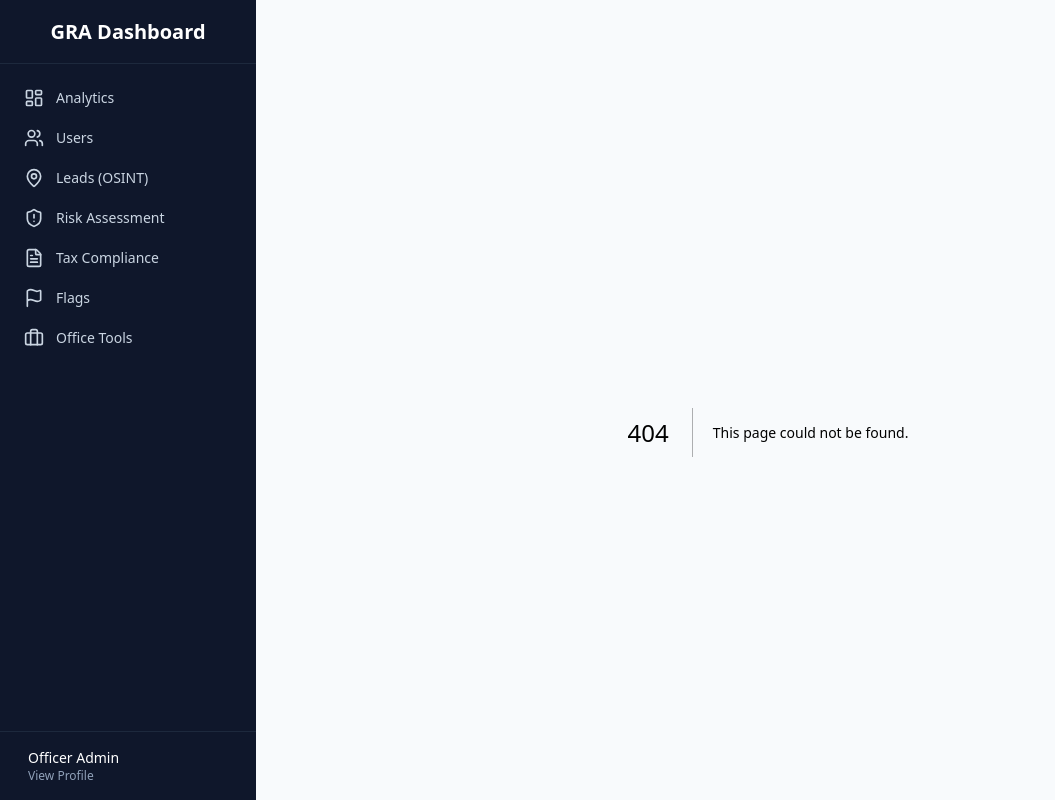
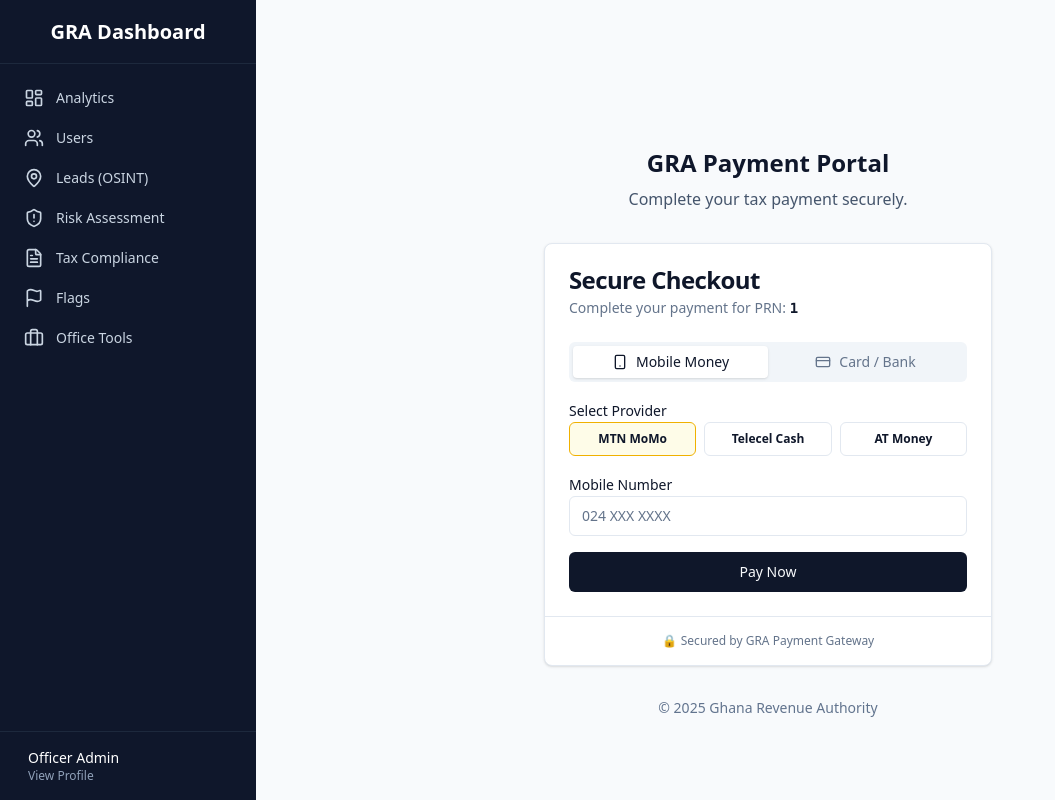
Before and after one commit to saruni-spec/gra-dashboard, a Next.js app: page /checkout/1 in a window 1280 px wide. Before the commit this address had no page. Shown: the whole page, without its empty margins (0-1055 px from the left). Built offline with nearby package versions, Linux system fonts and the light colour scheme.

Commit message:
add checkout

```diff
--- a/package.json
+++ b/package.json
@@ -12,6 +12,7 @@
     "@radix-ui/react-dialog": "^1.1.15",
     "@radix-ui/react-label": "^2.1.8",
     "@radix-ui/react-slot": "^1.2.4",
+    "@radix-ui/react-tabs": "^1.1.13",
     "@types/leaflet": "^1.9.21",
     "class-variance-authority": "^0.7.1",
     "clsx": "^2.1.1",
--- /dev/null
+++ b/src/app/checkout/[prn]/page.tsx
@@ -0,0 +1,22 @@
+import { PaymentForm } from "@/components/checkout/PaymentForm";
+
+export default async function CheckoutPage({
+  params,
+}: {
+  params: Promise<{ prn: string }>
+}) {
+  const { prn } = await params;
+
+  return (
+    <div className="min-h-screen bg-slate-50 flex flex-col items-center justify-center p-4">
+      <div className="w-full max-w-md mb-8 text-center">
+        <h1 className="text-2xl font-bold text-slate-900 mb-2">GRA Payment Portal</h1>
+        <p className="text-slate-600">Complete your tax payment securely.</p>
+      </div>
+      <PaymentForm prn={prn} />
+      <div className="mt-8 text-center text-sm text-slate-500">
+        <p>&copy; {new Date().getFullYear()} Ghana Revenue Authority</p>
+      </div>
+    </div>
+  );
+}
--- /dev/null
+++ b/src/components/checkout/PaymentForm.tsx
@@ -0,0 +1,149 @@
+"use client";
+
+import { useState } from "react";
+import { Card, CardContent, CardDescription, CardFooter, CardHeader, CardTitle } from "@/components/ui/card";
+import { Button } from "@/components/ui/button";
+import { Input } from "@/components/ui/input";
+import { Label } from "@/components/ui/label";
+import { Tabs, TabsContent, TabsList, TabsTrigger } from "@/components/ui/tabs";
+import { Loader2, CheckCircle2, Smartphone, CreditCard } from "lucide-react";
+
+interface PaymentFormProps {
+  prn: string;
+}
+
+export function PaymentForm({ prn }: PaymentFormProps) {
+  const [isLoading, setIsLoading] = useState(false);
+  const [isSuccess, setIsSuccess] = useState(false);
+  const [provider, setProvider] = useState("mtn");
+
+  const handlePayment = async (e: React.FormEvent) => {
+    e.preventDefault();
+    setIsLoading(true);
+
+    // Simulate payment processing
+    setTimeout(() => {
+      setIsLoading(false);
+      setIsSuccess(true);
+    }, 2000);
+  };
+
+  if (isSuccess) {
+    return (
+      <Card className="w-full max-w-md mx-auto border-green-200 bg-green-50">
+        <CardContent className="pt-6 flex flex-col items-center text-center space-y-4">
+          <CheckCircle2 className="h-16 w-16 text-green-600" />
+          <div className="space-y-2">
+            <h3 className="text-2xl font-bold text-green-800">Payment Successful!</h3>
+            <p className="text-green-700">
+              Payment for PRN <span className="font-bold">{prn}</span> has been processed.
+            </p>
+            <p className="text-sm text-green-600">Transaction ID: TXN-{Math.floor(Math.random() * 1000000)}</p>
+          </div>
+          <Button
+            className="w-full bg-green-600 hover:bg-green-700 text-white mt-4"
+            onClick={() => setIsSuccess(false)}
+          >
+            Make Another Payment
+          </Button>
+        </CardContent>
+      </Card>
+    );
+  }
+
+  return (
+    <Card className="w-full max-w-md mx-auto">
+      <CardHeader>
+        <CardTitle>Secure Checkout</CardTitle>
+        <CardDescription>Complete your payment for PRN: <span className="font-mono font-bold text-primary">{prn}</span></CardDescription>
+      </CardHeader>
+      <CardContent>
+        <Tabs defaultValue="momo" className="w-full">
+          <TabsList className="grid w-full grid-cols-2 mb-4">
+            <TabsTrigger value="momo">
+              <Smartphone className="mr-2 h-4 w-4" />
+              Mobile Money
+            </TabsTrigger>
+            <TabsTrigger value="card">
+              <CreditCard className="mr-2 h-4 w-4" />
+              Card / Bank
+            </TabsTrigger>
+          </TabsList>
+
+          <TabsContent value="momo">
+            <form onSubmit={handlePayment} className="space-y-4">
+              <div className="space-y-2">
+                <Label>Select Provider</Label>
+                <div className="grid grid-cols-3 gap-2">
+                  <div
+                    className={`border rounded-md p-2 flex flex-col items-center justify-center cursor-pointer transition-colors ${provider === 'mtn' ? 'border-yellow-500 bg-yellow-50' : 'hover:bg-slate-50'}`}
+                    onClick={() => setProvider('mtn')}
+                  >
+                    <span className="font-bold text-xs">MTN MoMo</span>
+                  </div>
+                  <div
+                    className={`border rounded-md p-2 flex flex-col items-center justify-center cursor-pointer transition-colors ${provider === 'voda' ? 'border-red-500 bg-red-50' : 'hover:bg-slate-50'}`}
+                    onClick={() => setProvider('voda')}
+                  >
+                    <span className="font-bold text-xs">Telecel Cash</span>
+                  </div>
+                  <div
+                    className={`border rounded-md p-2 flex flex-col items-center justify-center cursor-pointer transition-colors ${provider === 'at' ? 'border-blue-500 bg-blue-50' : 'hover:bg-slate-50'}`}
+                    onClick={() => setProvider('at')}
+                  >
+                    <span className="font-bold text-xs">AT Money</span>
+                  </div>
+                </div>
+              </div>
+
+              <div className="space-y-2">
+                <Label htmlFor="phone">Mobile Number</Label>
+                <Input id="phone" placeholder="024 XXX XXXX" required />
+              </div>
+
+              <Button type="submit" className="w-full" disabled={isLoading}>
+                {isLoading && <Loader2 className="mr-2 h-4 w-4 animate-spin" />}
+                Pay Now
+              </Button>
+            </form>
+          </TabsContent>
+
+          <TabsContent value="card">
+            <form onSubmit={handlePayment} className="space-y-4">
+              <div className="space-y-2">
+                <Label htmlFor="card-number">Card Number</Label>
+                <Input id="card-number" placeholder="0000 0000 0000 0000" required />
+              </div>
+
+              <div className="grid grid-cols-2 gap-4">
+                <div className="space-y-2">
+                  <Label htmlFor="expiry">Expiry Date</Label>
+                  <Input id="expiry" placeholder="MM/YY" required />
+                </div>
+                <div className="space-y-2">
+                  <Label htmlFor="cvc">CVC</Label>
+                  <Input id="cvc" placeholder="123" required />
+                </div>
+              </div>
+
+              <div className="space-y-2">
+                <Label htmlFor="card-name">Cardholder Name</Label>
+                <Input id="card-name" placeholder="Kwame Mensah" required />
+              </div>
+
+              <Button type="submit" className="w-full" disabled={isLoading}>
+                {isLoading && <Loader2 className="mr-2 h-4 w-4 animate-spin" />}
+                Pay Now
+              </Button>
+            </form>
+          </TabsContent>
+        </Tabs>
+      </CardContent>
+      <CardFooter className="flex justify-center border-t p-4">
+        <p className="text-xs text-muted-foreground flex items-center">
+          <span className="mr-1">🔒</span> Secured by GRA Payment Gateway
+        </p>
+      </CardFooter>
+    </Card>
+  );
+}
--- /dev/null
+++ b/src/components/ui/tabs.tsx
@@ -0,0 +1,55 @@
+"use client"
+
+import * as React from "react"
+import * as TabsPrimitive from "@radix-ui/react-tabs"
+
+import { cn } from "@/lib/utils"
+
+const Tabs = TabsPrimitive.Root
+
+const TabsList = React.forwardRef<
+  React.ElementRef<typeof TabsPrimitive.List>,
+  React.ComponentPropsWithoutRef<typeof TabsPrimitive.List>
+>(({ className, ...props }, ref) => (
+  <TabsPrimitive.List
+    ref={ref}
+    className={cn(
+      "inline-flex h-10 items-center justify-center rounded-md bg-muted p-1 text-muted-foreground",
+      className
+    )}
+    {...props}
+  />
+))
+TabsList.displayName = TabsPrimitive.List.displayName
+
+const TabsTrigger = React.forwardRef<
+  React.ElementRef<typeof TabsPrimitive.Trigger>,
+  React.ComponentPropsWithoutRef<typeof TabsPrimitive.Trigger>
+>(({ className, ...props }, ref) => (
+  <TabsPrimitive.Trigger
+    ref={ref}
+    className={cn(
+      "inline-flex items-center justify-center whitespace-nowrap rounded-sm px-3 py-1.5 text-sm font-medium ring-offset-background transition-all focus-visible:outline-none focus-visible:ring-2 focus-visible:ring-ring focus-visible:ring-offset-2 disabled:pointer-events-none disabled:opacity-50 data-[state=active]:bg-background data-[state=active]:text-foreground data-[state=active]:shadow-sm",
+      className
+    )}
+    {...props}
+  />
+))
+TabsTrigger.displayName = TabsPrimitive.Trigger.displayName
+
+const TabsContent = React.forwardRef<
+  React.ElementRef<typeof TabsPrimitive.Content>,
+  React.ComponentPropsWithoutRef<typeof TabsPrimitive.Content>
+>(({ className, ...props }, ref) => (
+  <TabsPrimitive.Content
+    ref={ref}
+    className={cn(
+      "mt-2 ring-offset-background focus-visible:outline-none focus-visible:ring-2 focus-visible:ring-ring focus-visible:ring-offset-2",
+      className
+    )}
+    {...props}
+  />
+))
+TabsContent.displayName = TabsPrimitive.Content.displayName
+
+export { Tabs, TabsList, TabsTrigger, TabsContent }
```
Also changed, not shown: 1 other file (tests, documents, lock files or other folders).
